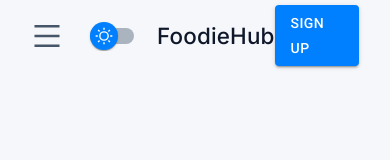
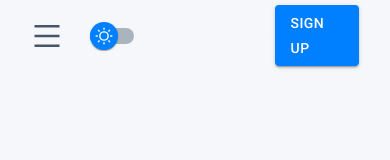
Before and after one commit to Liam-Tomas/recipe_frontend, a React (Create React App) app: page / in a window 390 px wide. Shown: the top 160 px of the page. Built offline with nearby package versions, Linux system fonts and the light colour scheme; no server answers; a web font is replaced by a local one.

Commit message:
improved media queries for navbar mobile

```diff
--- a/src/components/Layout/NavBar.js
+++ b/src/components/Layout/NavBar.js
@@ -46,6 +46,7 @@ const NavButton = styled(Button)`
   color: ${(props) => props.theme.palette.text.primary};
   @media (max-width: 750px) {
     display: none; // Hide the button on smaller screens
+    margin-right: 0px;
   }
 `;
 
@@ -53,7 +54,9 @@ const Logo = styled(Typography)`
   flex-grow: 1;
   font-size: 1.4rem;
   color: ${(props) => props.theme.palette.text.primary};
-
+  @media (max-width: 750px) {
+    color:  ${(props) => props.theme.palette.background.default};
+  }
 
   `
 
```
